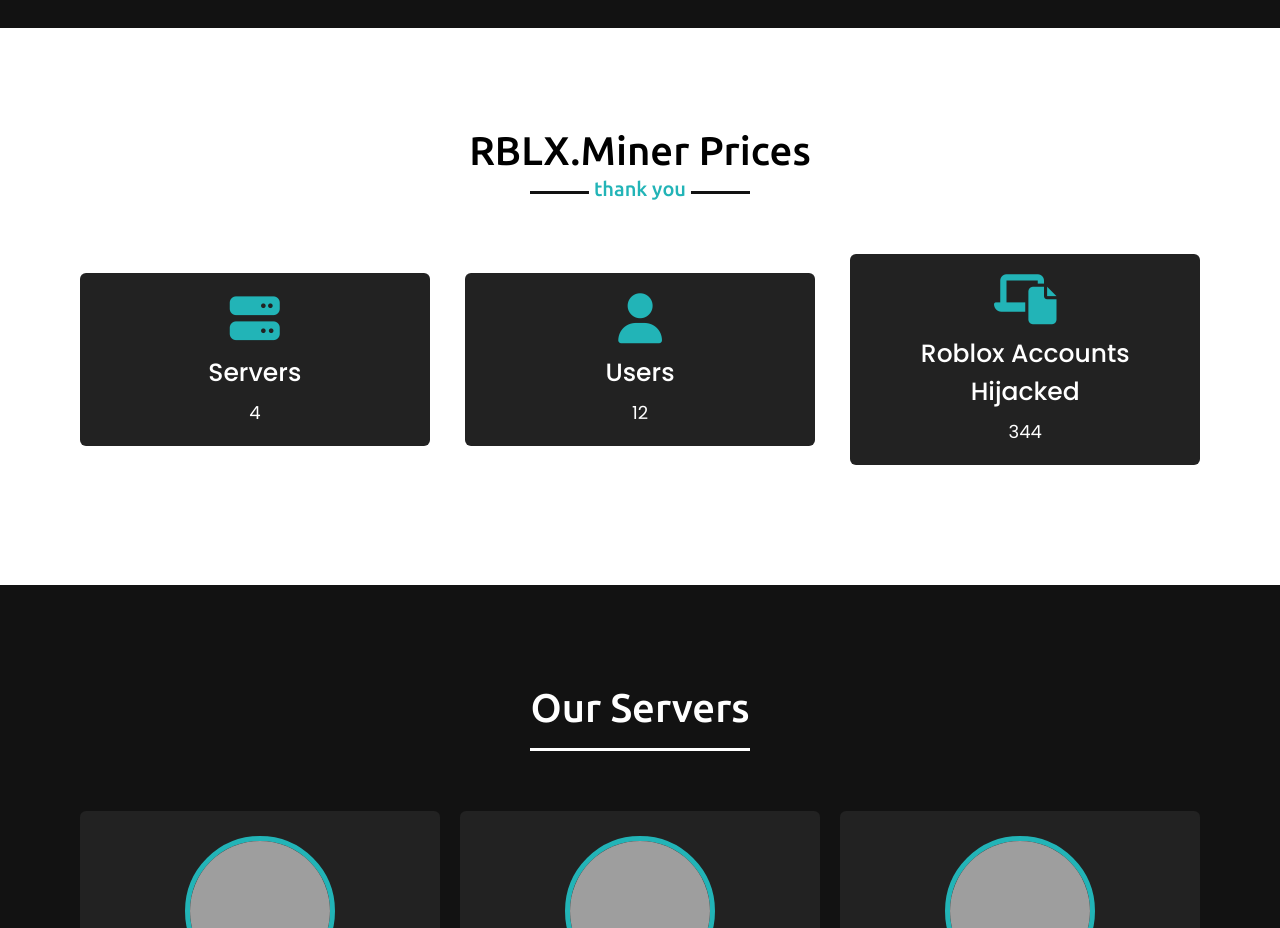
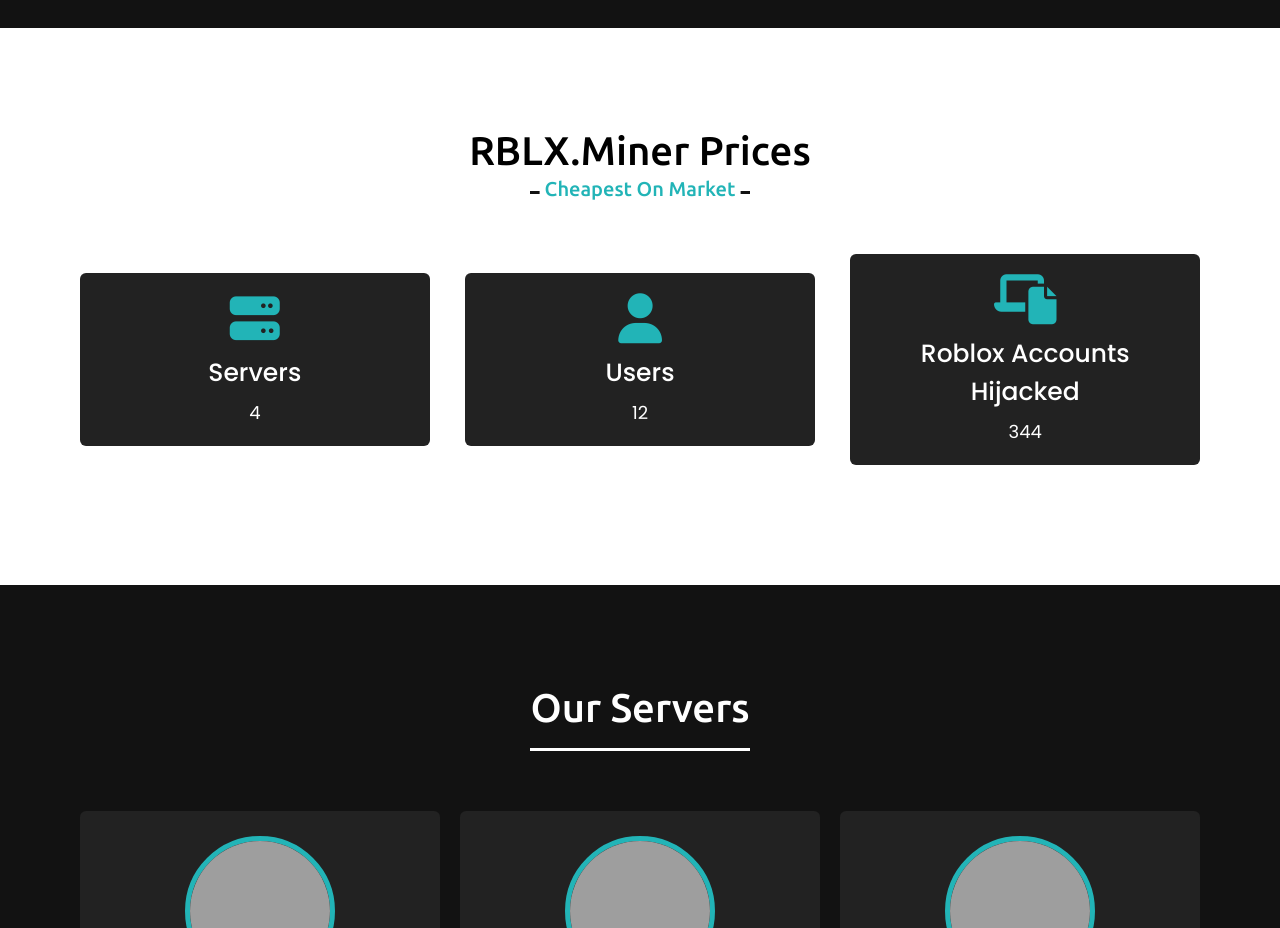
Before and after one commit to J0N7TH7N/miner_site, a plain HTML site: page index.html in a window 1280 px wide. Shown: the part 1580-2508 px from the top of the page. Drawn offline with nearby package versions, Linux system fonts and the light colour scheme; no server answers; grey boxes are pictures that could not be loaded.

Commit message:
Update style.css

```diff
--- a/style.css
+++ b/style.css
@@ -252,7 +252,7 @@ section .title::after {
   background: #fff;
 }
 .stats .title::after {
-  content: "thank you ";
+  content: "Cheapest On Market";
 }
 .stats p {
   color: #fff;
```
